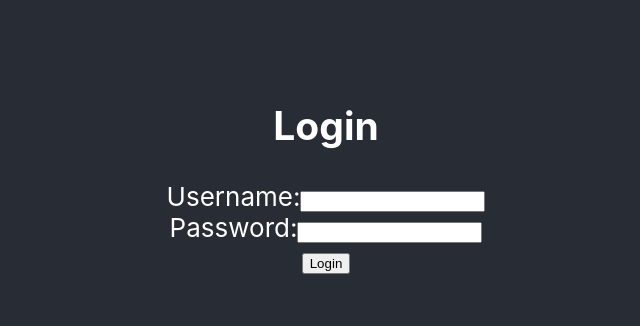
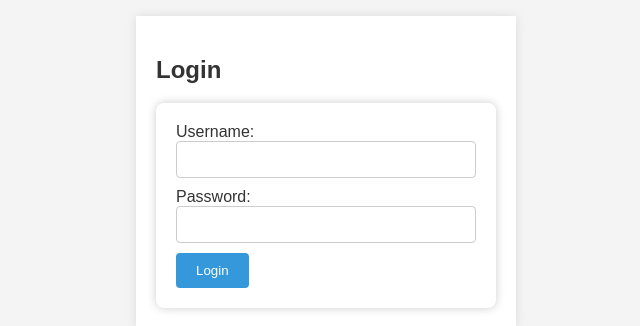
Before and after one commit to DLDiMar/WritingPortfolio, a React (Create React App) app: page /login in a window 1280 px wide. Shown: the part 228-554 px from the top of the page, without its empty margins (314-954 px from the left). Built offline with nearby package versions, Linux system fonts and the light colour scheme.

Commit message:
updates to have basic css for initial layout, adds basic redirect

```diff
--- a/src/App.css
+++ /dev/null
@@ -1,38 +0,0 @@
-.App {
-  text-align: center;
-}
-
-.App-logo {
-  height: 40vmin;
-  pointer-events: none;
-}
-
-@media (prefers-reduced-motion: no-preference) {
-  .App-logo {
-    animation: App-logo-spin infinite 20s linear;
-  }
-}
-
-.App-header {
-  background-color: #282c34;
-  min-height: 100vh;
-  display: flex;
-  flex-direction: column;
-  align-items: center;
-  justify-content: center;
-  font-size: calc(10px + 2vmin);
-  color: white;
-}
-
-.App-link {
-  color: #61dafb;
-}
-
-@keyframes App-logo-spin {
-  from {
-    transform: rotate(0deg);
-  }
-  to {
-    transform: rotate(360deg);
-  }
-}
--- a/src/App.js
+++ /dev/null
@@ -1,23 +0,0 @@
-// App.js
-import React from 'react';
-import { BrowserRouter as Router, Route, Routes } from 'react-router-dom';
-import './App.css';
-import Login from './Login';
-import Home from './Home';
-
-function App() {
-  return (
-    <Router>
-      <div className="App">
-        <header className="App-header">
-          <Routes>
-            <Route path="/login" element={<Login />} />
-            <Route path="/" element={<Home />} />
-          </Routes>
-        </header>
-      </div>
-    </Router>
-  );
-}
-
-export default App;
--- a/src/Home.js
+++ /dev/null
@@ -1,18 +0,0 @@
-// Home.js
-import React from 'react';
-
-const Home = () => (
-  <div>
-    <p>Hello World!</p>
-    <a
-      className="App-link"
-      href="https://reactjs.org"
-      target="_blank"
-      rel="noopener noreferrer"
-    >
-      Learn React
-    </a>
-  </div>
-);
-
-export default Home;
--- /dev/null
+++ b/src/components/App.js
@@ -0,0 +1,20 @@
+// App.js
+import React from 'react';
+import { BrowserRouter as Router, Routes, Route } from 'react-router-dom';
+import Login from './Login';
+import Home from './Home';
+
+function App() {
+  return (
+    <Router>
+      <div className="App">
+        <Routes>
+          <Route path="/login" element={<Login />} />
+          <Route path="/home" element={<Home />} />
+        </Routes>
+      </div>
+    </Router>
+  );
+}
+
+export default App;
--- /dev/null
+++ b/src/components/Home.js
@@ -0,0 +1,20 @@
+import React from 'react';
+import '../styles/home.css';
+
+const Home = () => (
+  <div className="container">
+    <header>
+      <h1>Welcome to My Website</h1>
+    </header>
+    <p>
+      This is the home page content. Customize it as needed.
+      <br />
+      <a href="https://reactjs.org" target="_blank" rel="noopener noreferrer">Learn React</a>
+    </p>
+    <footer>
+      &copy; 2024 Your Website
+    </footer>
+  </div>
+);
+
+export default Home;
--- a/src/Login.js
+++ b/src/components/Login.js
@@ -1,20 +1,25 @@
 import React, { useState } from 'react';
-//import { useNavigate } from 'react-router-dom';
+import { useNavigate } from 'react-router-dom';
+import '../styles/login.css'; // Import the login.css file
 
 const Login = () => {
   const [username, setUsername] = useState('');
   const [password, setPassword] = useState('');
+  const navigate = useNavigate();
 
   const handleLogin = () => {
-    // Add your authentication logic here
-    // For example, you might make an API call to verify the credentials
-
-    // For now, let's just log the entered username and password
-    console.log(`Username: ${username}, Password: ${password}`);
+    // Simulate a successful login (replace this with your actual authentication logic)
+    if (username && password) {
+      // Redirect to the home page on successful login
+      navigate('/home');
+    } else {
+      // Handle unsuccessful login (e.g., show an error message)
+      console.error('Invalid credentials');
+    }
   };
 
   return (
-    <div>
+    <div className="login-container" data-testid="login-component"> {/* Apply a class for styling */}
       <h2>Login</h2>
       <form>
         <label>
--- a/src/index.js
+++ b/src/index.js
@@ -1,7 +1,7 @@
 import React from 'react';
 import ReactDOM from 'react-dom/client';
 import './index.css';
-import App from './App';
+import App from './components/App'; // Adjust the path accordingly
 import reportWebVitals from './reportWebVitals';
 
 const root = ReactDOM.createRoot(document.getElementById('root'));
--- /dev/null
+++ b/src/styles/App.css
@@ -0,0 +1,47 @@
+/* Reset some default styles */
+body, h1, p {
+    margin: 0;
+    padding: 0;
+  }
+
+  /* Body styles */
+  body {
+    font-family: 'Arial', sans-serif;
+    background-color: #f0f0f0;
+    color: #333;
+    display: flex;
+    align-items: center;
+    justify-content: center;
+    height: 100vh;
+    margin: 0;
+  }
+
+  /* Header styles */
+  .header {
+    background-color: #3498db;
+    color: #fff;
+    padding: 10px;
+    text-align: center;
+  }
+
+  /* Main content container */
+  .main-container {
+    max-width: 800px;
+    width: 100%;
+    padding: 20px;
+    box-shadow: 0 0 10px rgba(0, 0, 0, 0.1);
+    background-color: #fff;
+    border-radius: 8px;
+  }
+
+  /* Footer styles */
+  .footer {
+    background-color: #3498db;
+    color: #fff;
+    padding: 10px;
+    text-align: center;
+    position: fixed;
+    bottom: 0;
+    left: 0;
+    width: 100%;
+  }
--- /dev/null
+++ b/src/styles/home.css
@@ -0,0 +1,47 @@
+/* Reset some default styles */
+body, h1, p {
+    margin: 0;
+    padding: 0;
+  }
+
+  /* Body styles */
+  body {
+    font-family: 'Arial', sans-serif;
+    background-color: #f4f4f4;
+    color: #333;
+  }
+
+  /* Header styles */
+  header {
+    background-color: #3498db;
+    color: #fff;
+    padding: 20px;
+    text-align: center;
+  }
+
+  /* Link styles */
+  a {
+    color: #3498db;
+    text-decoration: none;
+  }
+
+  a:hover {
+    text-decoration: underline;
+  }
+
+  /* Main content styles */
+  .container {
+    max-width: 800px;
+    margin: 20px auto;
+    padding: 20px;
+    background-color: #fff;
+    box-shadow: 0 0 10px rgba(0, 0, 0, 0.1);
+  }
+
+  /* Footer styles */
+  footer {
+    background-color: #3498db;
+    color: #fff;
+    padding: 10px;
+    text-align: center;
+  }
--- /dev/null
+++ b/src/styles/login.css
@@ -0,0 +1,70 @@
+/* Reset some default styles */
+body, h1, p {
+    margin: 0;
+    padding: 0;
+  }
+
+  /* Body styles */
+  body {
+    font-family: 'Arial', sans-serif;
+    background-color: #2ecc71;
+    color: #fff;
+    display: flex;
+    align-items: center;
+    justify-content: center;
+    height: 100vh;
+    margin: 0;
+  }
+
+  /* Form styles */
+  form {
+    background-color: #fff;
+    padding: 20px;
+    border-radius: 8px;
+    box-shadow: 0 0 10px rgba(0, 0, 0, 0.2);
+    width: 300px; /* Set a specific width for the form */
+  }
+
+  /* Input styles */
+  input {
+    width: 100%;
+    padding: 10px;
+    margin-bottom: 10px;
+    border: 1px solid #ccc;
+    border-radius: 4px;
+    box-sizing: border-box; /* Include padding and border in element's total width and height */
+  }
+
+  /* Button styles */
+  button {
+    background-color: #3498db;
+    color: #fff;
+    padding: 10px 20px;
+    border: none;
+    border-radius: 4px;
+    cursor: pointer;
+    transition: background-color 0.3s ease; /* Add smooth transition effect */
+  }
+
+  button:hover {
+    background-color: #2980b9;
+  }
+
+  /* Link styles */
+  a {
+    color: #3498db;
+    text-decoration: none;
+  }
+
+  a:hover {
+    text-decoration: underline;
+  }
+
+  /* login.css */
+  .login-container {
+    max-width: 400px;
+    margin: 0 auto;
+    padding: 20px;
+    background-color: #fff;
+    box-shadow: 0 0 10px rgba(0, 0, 0, 0.1);
+  }
```
Also changed, not shown: 1 other file (tests, documents, lock files or other folders).
